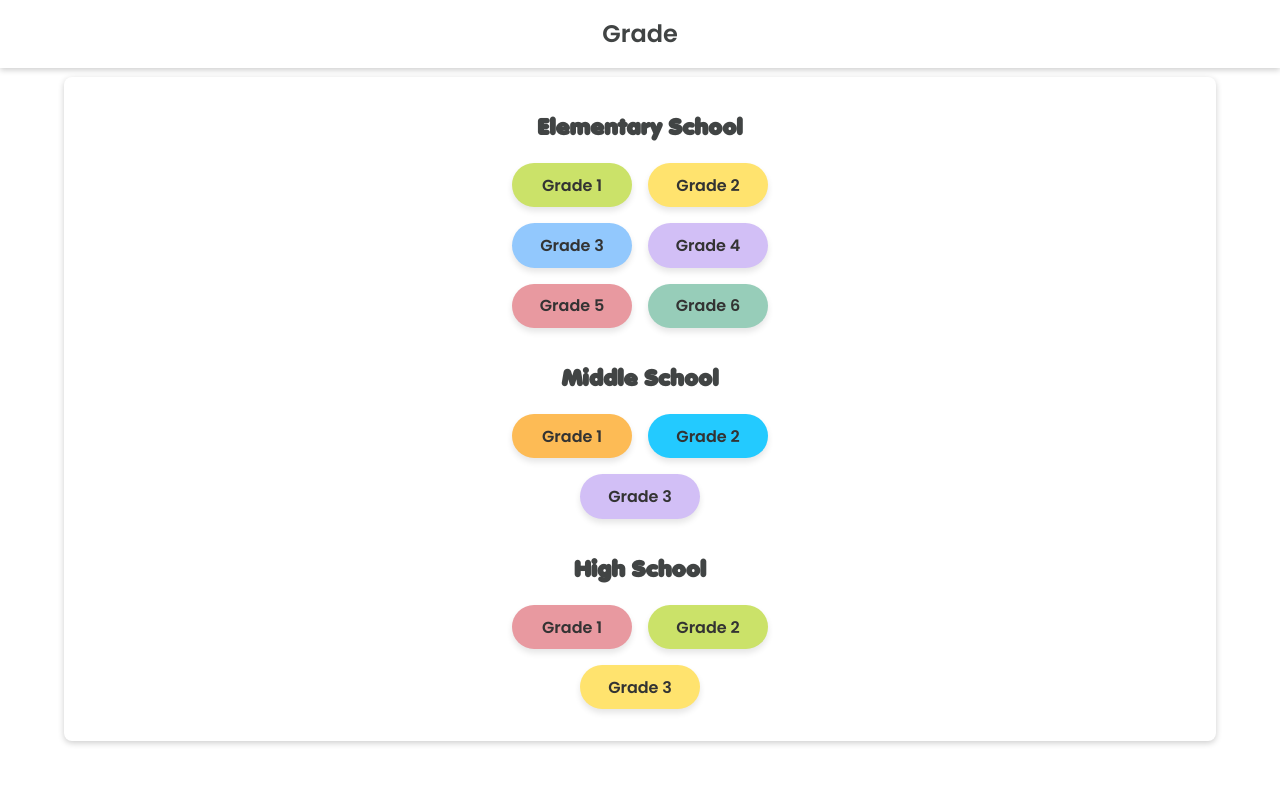
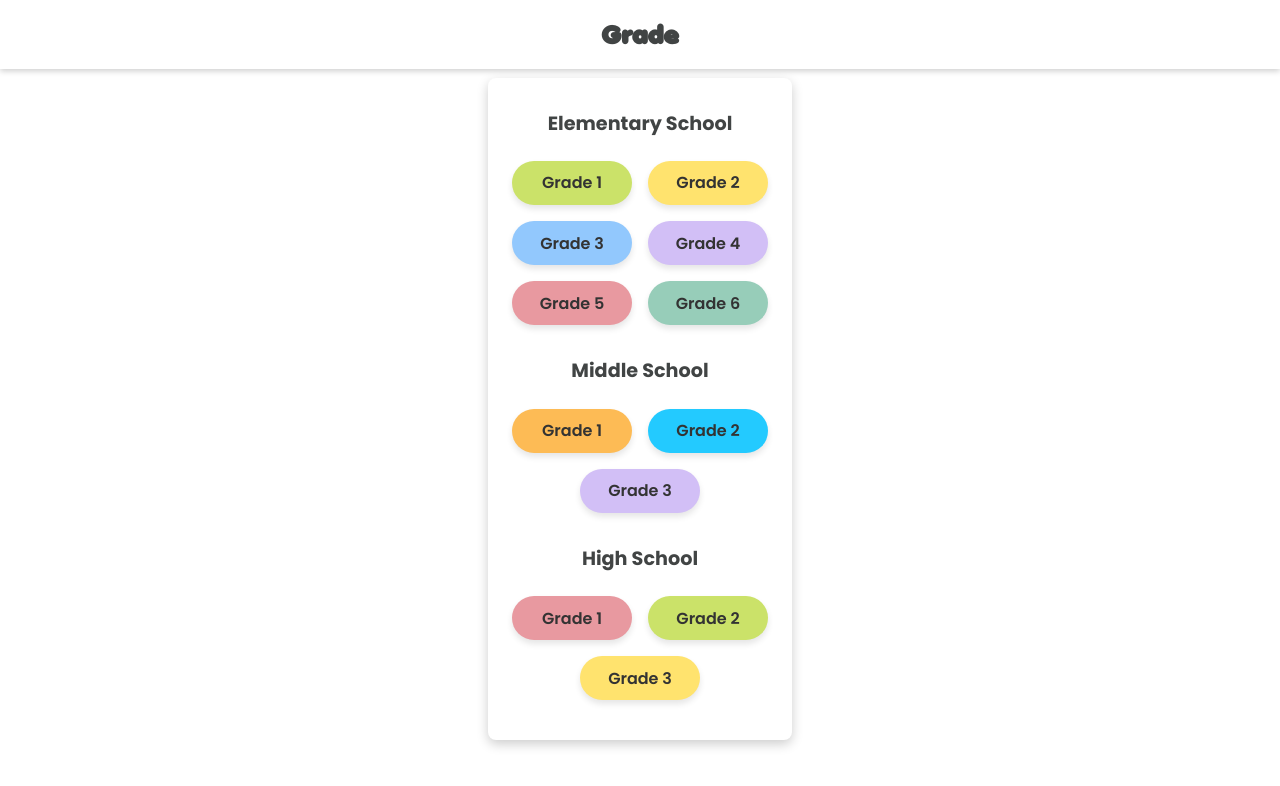
Before and after one commit to LitoKarageorgou/bright-app, a React (Vite) app: page /grade in a window 1280 px wide. Shown: the top 786 px of the page. Built offline with nearby package versions, Linux system fonts and the light colour scheme.

Commit message:
feat: tweak grade selection screen design and add reusable Card component

```diff
--- /dev/null
+++ b/src/components/Card.jsx
@@ -0,0 +1,9 @@
+import styles from "./Card.module.css";
+
+const Card = ({ children }) => {
+  return <div className={styles.card}
+  >{children}
+   </div>;
+};
+
+export default Card;
--- /dev/null
+++ b/src/components/Card.module.css
@@ -0,0 +1,6 @@
+.card {
+  background-color: white;
+  padding: 0 1.5rem 1.5rem;
+  border-radius: 8px;
+  box-shadow: 0 4px 12px rgba(0, 0, 0, 0.2);
+}
--- a/src/components/GradeSelectionScreen.jsx
+++ b/src/components/GradeSelectionScreen.jsx
@@ -1,10 +1,12 @@
 import styles from './GradeSelectionScreen.module.css';
 import ScreenHeader from "../components/ScreenHeader";
+import Card from './Card';
 
 const GradeSelectionScreen = () => {
   return (
     <div className={styles.container}>
       <ScreenHeader title="Grade" />
+      <Card>
       <h3 className={styles.sectionTitle}>Elementary School</h3>
       <div className={styles.buttonRow}>
         <button className={`${styles.gradeButton} ${styles.green}`}>Grade 1</button>
@@ -36,6 +38,7 @@ const GradeSelectionScreen = () => {
       <div className={styles.buttonRow}>
         <button className={`${styles.gradeButton} ${styles.yellow}`}>Grade 3</button>
       </div>
+      </Card>
     </div>
   );
 };
--- a/src/components/GradeSelectionScreen.module.css
+++ b/src/components/GradeSelectionScreen.module.css
@@ -1,19 +1,18 @@
 .container {
-  padding: 1rem 1.5rem;
-  margin: 4.8rem auto 2rem;
+  padding: 0;
+  margin: 4.85rem auto 0.1rem;
   display: flex;
   flex-direction: column;
   align-items: center;
-  border-radius: 8px;
-  max-width: 90%;
-  box-shadow: 0 2px 6px rgba(0, 0, 0, 0.2);
+  max-width: 95%;
 }
 
 .sectionTitle {
-  font-family: var(--font-primary);
-  font-size: 1.4rem;
-  margin: 1.1rem 0 1.2rem;
+  font-family: var(--font-secondary);
+  font-size: 1.2rem;
+  margin: 2rem 0 1.4rem;
   color: var(--color-primary-text);
+  text-align: center;
 }
 
 .buttonRow {
--- a/src/components/LoginScreen.module.css
+++ b/src/components/LoginScreen.module.css
@@ -36,7 +36,7 @@
 }
 
 input {
-  padding: 0.6rem 0.8rem;
+  padding: 0.65rem 0.8rem;
   border: 1px solid #ccc;
   /* font-size: 1rem; */
   font-family: var(--font-secondary);
--- a/src/components/ScreenHeader.module.css
+++ b/src/components/ScreenHeader.module.css
@@ -11,8 +11,9 @@
 }
 
 .pageHeader h2 {
-  font-size: 1.5rem;
-  font-weight: 600;
+  font-family: var(--font-primary);
+  font-size: 1.55rem;
+  /* font-weight: 600; */
   margin: 0;
   color: var(--color-primary-text);
 }
--- a/src/components/WelcomeScreen.module.css
+++ b/src/components/WelcomeScreen.module.css
@@ -20,7 +20,7 @@
   font-size: 4.4rem;
   letter-spacing: -0.5px;
   color: var( --color-accent-blue);
-  -webkit-text-stroke: 2.8px black;
+  -webkit-text-stroke: 2.9px black;
    margin-top: -0.6rem;
 }
 
```
